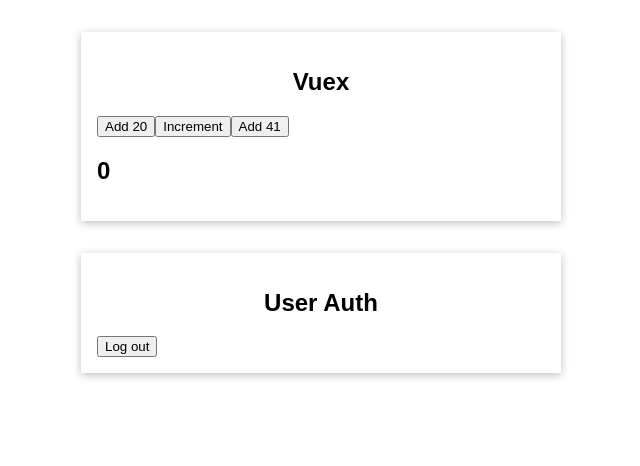
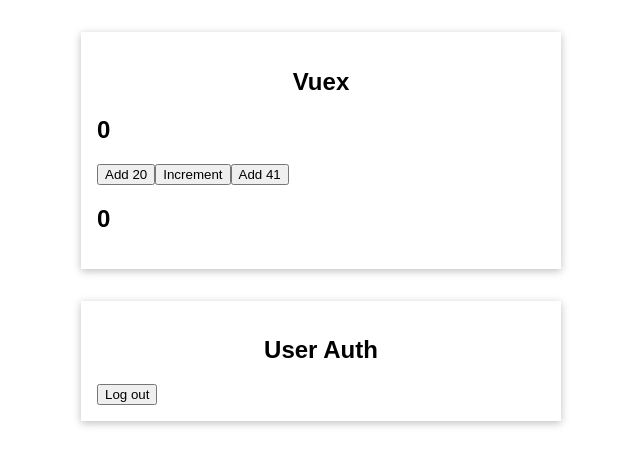
Before and after one commit to mutuadavid93/vue-road, a Vue app: page / in a window 1280 px wide. Both pictures are taken after a click on the button "Login". Shown: the top 466 px of the page, without its empty margins (319-959 px from the left). Built offline with nearby package versions, Linux system fonts and the light colour scheme.

Commit message:
feat(use-vuex): Namespace modules

```diff
--- a/src/App.vue
+++ b/src/App.vue
@@ -36,8 +36,8 @@
   computed: {
     ...mapGetters(['isAuthenticated']),
     mycounter() {
-      // Read state directly from store
-      return this.$store.state.counter;
+      // Read state store's module's getter
+      return this.$store.getters['numbers/finalCounter'];
     }
   },
   methods: {
@@ -52,7 +52,7 @@
     //   this.$store.dispatch('increase', { value: 10 });
     // }
 
-    ...mapActions(['increase'])
+    ...mapActions('numbers', ['increase'])
   }
 };
 </script>
--- a/src/components/ChangeCounter.vue
+++ b/src/components/ChangeCounter.vue
@@ -17,7 +17,7 @@
     // Use mapActions to grab an action from store
     // Plot Twist :: Vue creates named methods automatically and merges them
     // into existing ones inside the `methods` property.
-    ...mapActions(['increment'])
+    ...mapActions('numbers', ['increment'])
   }
 };
 </script>
--- a/src/components/FinalScore.vue
+++ b/src/components/FinalScore.vue
@@ -9,7 +9,9 @@
   computed: {
     // Grab a named getter from store
     // Instead of drilling down into your store
-    ...mapGetters(['normalizedCounter'])
+    //
+    // Access a getter off a namespaced module e.g. numbers
+    ...mapGetters('numbers',['normalizedCounter'])
   }
 };
 </script>
--- a/src/components/Practice.vue
+++ b/src/components/Practice.vue
@@ -7,7 +7,7 @@
 export default {
   methods: {
     // Using custom method names with  mapHelpers
-    ...mapActions({ addtwenty: 'increase' })
+    ...mapActions('numbers', { addtwenty: 'increase' })
   }
 };
 </script>
--- a/src/main.js
+++ b/src/main.js
@@ -3,7 +3,12 @@
 
 import App from './App.vue';
 
+// NB :: all modules apart from root module are Local Modules
+// But incase you want to reach to root module state and getters you can pass
+// `rootState` and `rootGetters` after `getters` argument
 const counterModule = {
+  // Namespaces avoid module properties' name's clash in big applications.
+  namespaced:true,
   state() {
     return {
       counter: 0
@@ -55,6 +60,8 @@
 const store = createStore({
   // All modules will be merged into the root module
   modules: {
+    // NB :: `numbers` is the namespace of your module.
+    // Use this name to reach out to your namespaced module properties
     numbers: counterModule
   },
   // state here is similar to data() in an individual component
```
